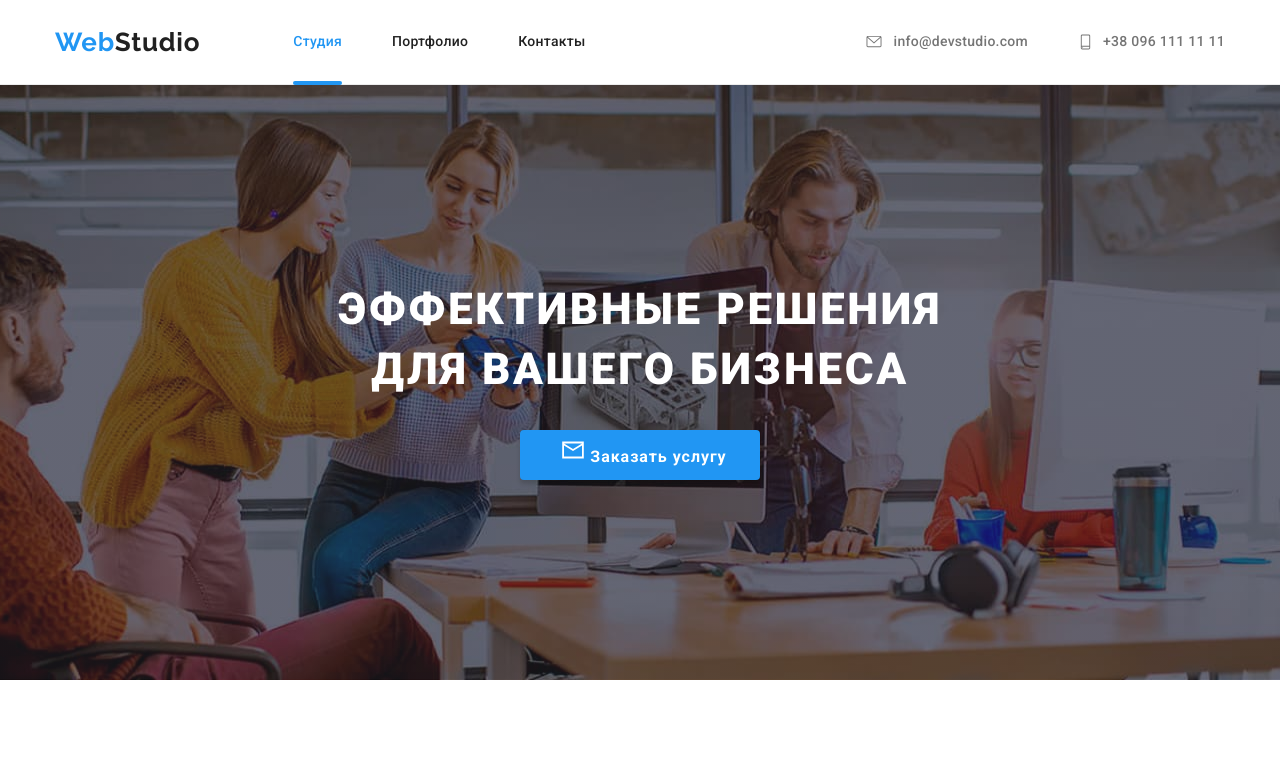
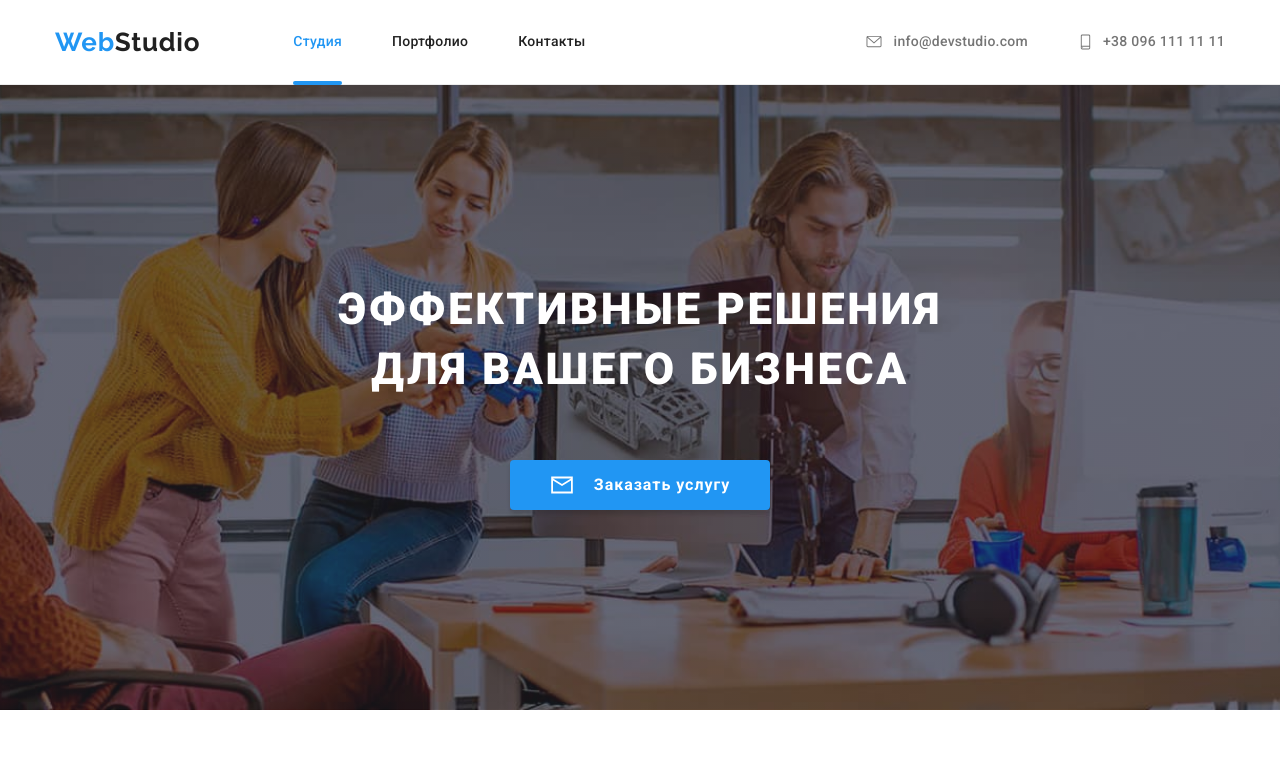
Before and after one commit to AleGarmash/goit-markup-hw-05, a plain HTML site: page index.html in a window 1280 px wide. Shown: the top 770 px of the page. Drawn offline with nearby package versions, Linux system fonts and the light colour scheme.

Commit message:
Update styles.css

```diff
--- a/css/styles.css
+++ b/css/styles.css
@@ -228,11 +228,10 @@ address {
 	background-position: center;
 	background-size: cover;
 	object-fit: cover;
+	text-align: center;
 }
 
 .hero-title {
-	display: flex;
-	justify-content: center;
 	font-weight: 900;
 	font-size: 44px;
 	line-height: 1.36;
@@ -248,6 +247,9 @@ address {
 .hero__btn {
 	position: relative;
 	display: inline-flex;
+	align-items: center;
+	justify-content: center;
+	gap: 5px;
 
 	margin-top: 30px;
 	font-family: inherit;
@@ -259,14 +261,14 @@ address {
 
 	color: #ffffff;
 
-	width: 240px;
+	width: 260px;
 	height: 50px;
+	padding-left: 24px;
+	padding-right: 24px;
 	background-color: #2196f3;
 	box-shadow: 0px 4px 4px rgba(0, 0, 0, 0.15);
 	border-radius: 4px;
 
-	margin: auto;
-	display: block;
 	border: none;
 
 	cursor: pointer;
@@ -274,10 +276,13 @@ address {
 }
 .hero__btn::before {
 	content: "";
-	display: inline-flex;
+	display: block;
+	align-items: center;
+	justify-content: center;
+
 	width: 24px;
 	height: 24px;
-	margin-left: 8px;
+	margin-right: 15px;
 	background-image: url(../images/Icon/Mail.svg);
 	background-position: center;
 	background-repeat: no-repeat;
@@ -285,7 +290,7 @@ address {
 	transition: transform 250ms cubic-bezier(0.4, 0, 0.2, 1);
 }
 .hero__btn:hover::before {
-	transform: translateY(-35px);
+	transform: translateY(-40px);
 }
 
 .hero__btn::after {
@@ -294,7 +299,6 @@ address {
 	left: 40px;
 	transform: translateY(calc(-50% + 35px));
 	content: "";
-	display: inline-block;
 
 	width: 24px;
 	height: 24px;
@@ -307,7 +311,7 @@ address {
 }
 
 .hero__btn:hover::after {
-	transform: translateY(-10px);
+	transform: translateY(-12px);
 }
 
 /* ________________Advantages________________ */
```
